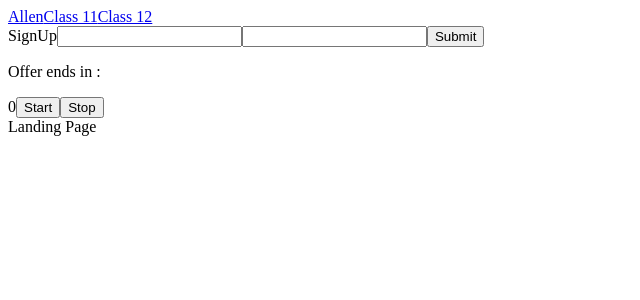
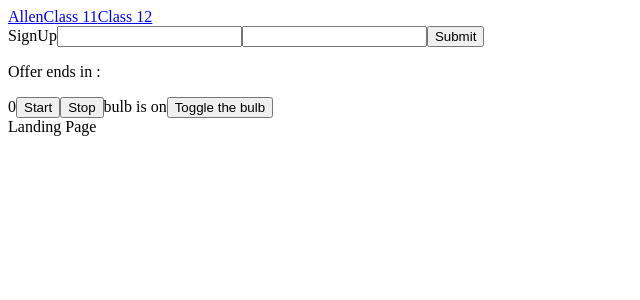
Before and after one commit to Shivam30Mishra/React---Router, a React (Vite) app: page / in a window 1280 px wide. Shown: the top 300 px of the page, without its empty margins (0-640 px from the left). Built offline with nearby package versions, Linux system fonts and the light colour scheme.

Commit message:
understood the rolling up the state with light bulb example

```diff
--- a/src/App.jsx
+++ b/src/App.jsx
@@ -1,11 +1,11 @@
 import { BrowserRouter, Routes, Route, Link, useNavigate, Outlet } from 'react-router-dom'
 import { Input } from "./Ref"
 import { Timer } from './Timer'
+import { RollupState } from './RollupState'
 
 function App() {
   return (
     <div>
-
     <BrowserRouter>
       <Routes>
         <Route path="/" element={<Layout />}>
@@ -26,6 +26,7 @@ function Layout() {
     <Input />
     <p>Offer ends in : </p>
     <Timer />
+    <RollupState />
     <div style={{height:"90vh"}}>
       <Outlet />
     </div>
--- /dev/null
+++ b/src/RollupState.jsx
@@ -0,0 +1,44 @@
+import { useState } from 'react'
+
+export function RollupState () {
+  return (
+    <>
+      <LightBulb />
+    </>
+  )
+}
+
+function LightBulb () {
+  const [ bulbOn, setBulbOn ] = useState(true);
+
+  return (
+    <>
+      <BulbState bulbOn={bulbOn} />
+      <ToggleBulbState setBulbOn={setBulbOn} />
+    </>
+  )
+}
+
+function BulbState ({bulbOn}) {
+  // const [ bulbOn, setBulbOn ] = useState(true);
+  // Roll up the state above
+
+  return (
+    <>
+    { bulbOn ? "bulb is on" : "bulb is off" }
+    </>
+  )
+}
+
+function ToggleBulbState ({setBulbOn}) {
+
+  function toggle() {
+    setBulbOn(currentState => !currentState)
+  }
+
+  return (
+    <>
+      <button onClick={toggle}>Toggle the bulb</button>
+    </>
+  )
+}
```
